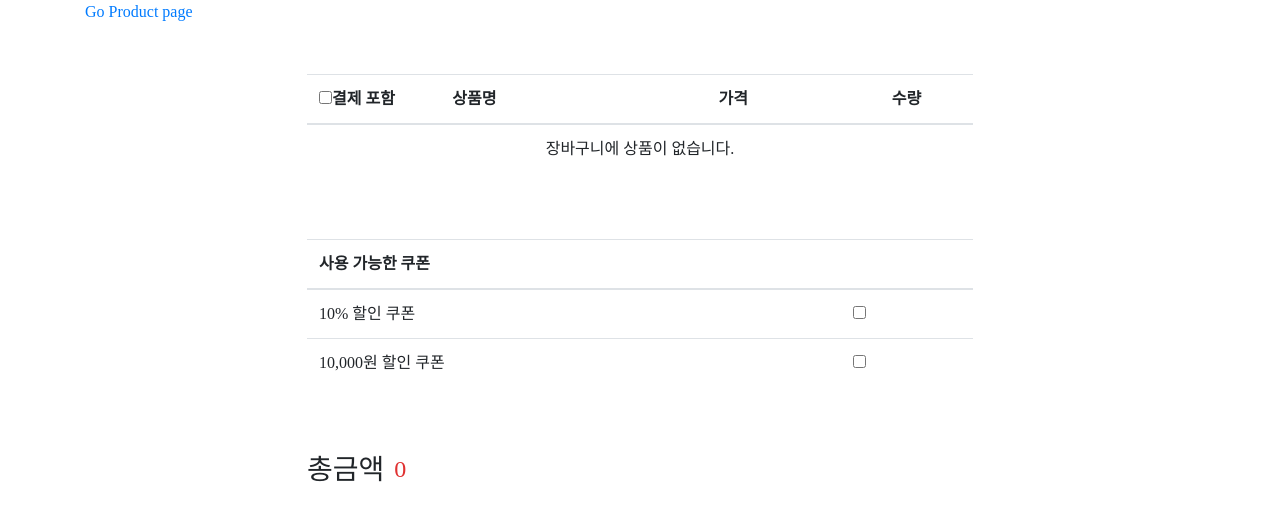
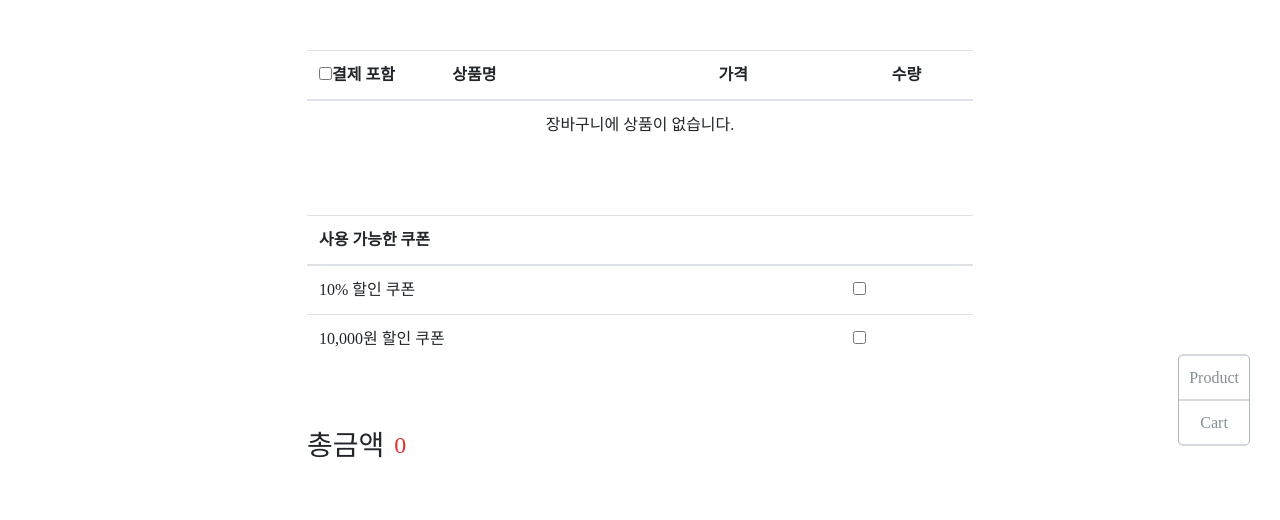
Before and after one commit to jhlym/clone-class101, a React (Create React App) app: page /cart in a window 1280 px wide. Shown: the top 520 px of the page. Built offline with nearby package versions, Linux system fonts and the light colour scheme; a web font is replaced by a local one.

Commit message:
add: 사이드바 추가

```diff
--- /dev/null
+++ b/src/components/Navbar/SideNav.tsx
@@ -0,0 +1,60 @@
+import React from "react";
+import { NavLink } from "react-router-dom";
+import styled from "styled-components";
+
+const NavBar = styled.ul`
+  position: absolute;
+  right: 30px;
+  top: 50%;
+  transform: translate(0, -50%);
+  list-style: none;
+  box-sizing: border-box;
+  padding: 0px;
+  margin: 0;
+  border: 1px solid ${props => props.theme.color.gray[4]};
+  border-collapse: collapse;
+  border-radius: 5px;
+  a {
+    display: inline-block;
+    padding: 10px;
+    text-decoration: none;
+    color: ${props => props.theme.color.gray[5]};
+    &:hover {
+      color: #fff;
+    }
+  }
+  li {
+    text-align: center;
+    border-bottom: 1px solid ${props => props.theme.color.gray[4]};
+    &:hover {
+      background-color: ${props => props.theme.color.gray[4]};
+      color: white;
+    }
+  }
+  li:last-child {
+    border-bottom: none;
+  }
+`;
+
+interface Route {
+  name: string;
+  path: string;
+}
+
+interface Props {
+  routes: Route[];
+}
+
+const SideNav: React.FC<Props> = ({ routes }) => {
+  return (
+    <NavBar>
+      {routes.map(route => (
+        <li key={route.name}>
+          <NavLink to={route.path}>{route.name}</NavLink>
+        </li>
+      ))}
+    </NavBar>
+  );
+};
+
+export default SideNav;
--- a/src/pages/CartPage.tsx
+++ b/src/pages/CartPage.tsx
@@ -1,15 +1,18 @@
 import React from "react";
-import { NavLink } from "react-router-dom";
 import { Container } from "reactstrap";
 import CartContainer from "../containers/CartContainer";
+import SideNav from "../components/Navbar/SideNav";
 
 const CartPage = () => {
   return (
     <Container>
-      <div>
-        <NavLink to="/products">Go Product page</NavLink>
-      </div>
       <CartContainer />
+      <SideNav
+        routes={[
+          { name: "Product", path: "/products" },
+          { name: "Cart", path: "/cart" }
+        ]}
+      />
     </Container>
   );
 };
--- a/src/pages/ProductPage.tsx
+++ b/src/pages/ProductPage.tsx
@@ -1,17 +1,19 @@
 import React from "react";
-import { NavLink } from "react-router-dom";
-// import styled from "styled-components";
 import { Container } from "reactstrap";
 
 import ProductContainer from "../containers/ProductContainer";
+import SideNav from "../components/Navbar/SideNav";
 
 const ProductPage = () => {
   return (
     <Container fluid={true}>
-      <div>
-        <NavLink to="/cart">Go Cart</NavLink>
-      </div>
       <ProductContainer />
+      <SideNav
+        routes={[
+          { name: "Product", path: "/products" },
+          { name: "Cart", path: "/cart" }
+        ]}
+      />
     </Container>
   );
 };
```
